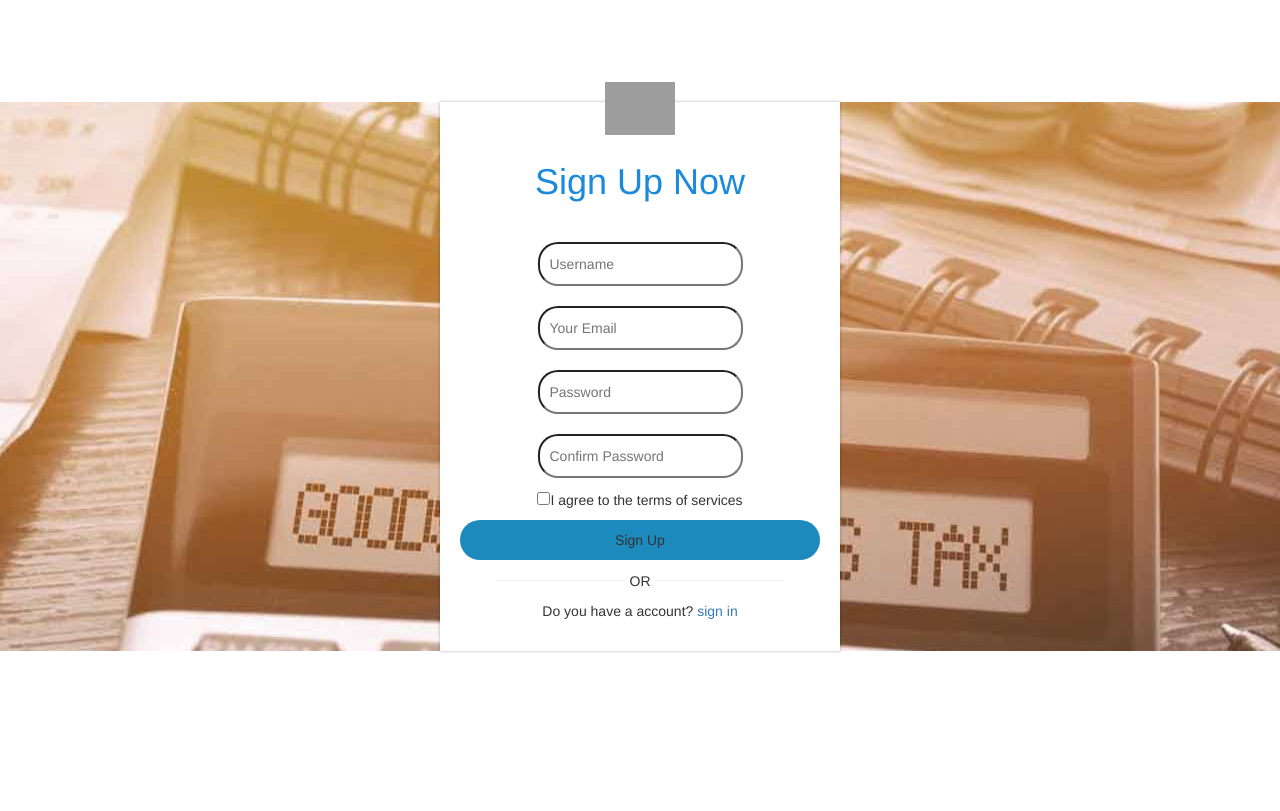
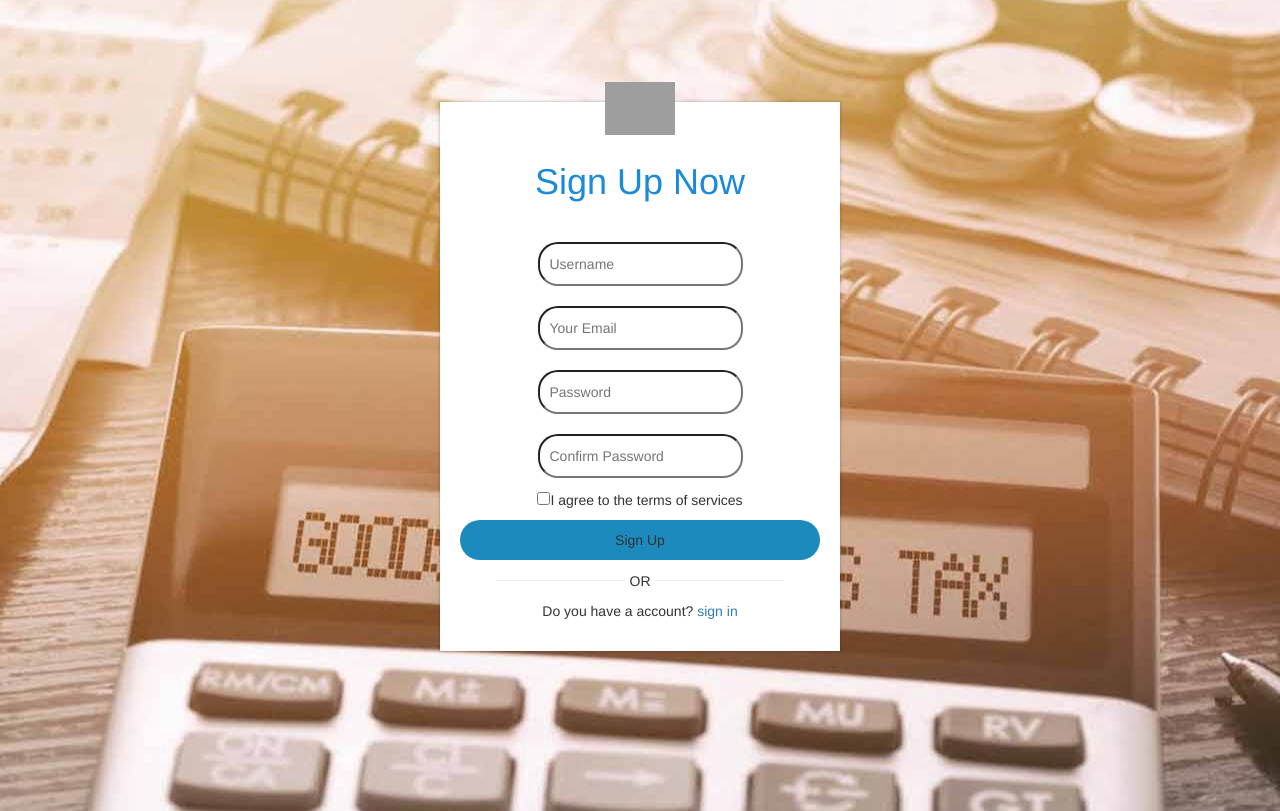
Before and after one commit to NischayaSharma/indirect_tax_consultancy, a Flask app: page /signup in a window 1280 px wide. Run offline with Flask 2, Linux system fonts and the light colour scheme; some libraries are stand-ins or nearby versions; grey boxes are pictures that could not be loaded.

Commit message:
fix: Signup background fix.

```diff
--- a/static/signup.css
+++ b/static/signup.css
@@ -4,19 +4,6 @@ body{
   margin: 0;
   padding: 0;
   font-family: sans-serif;
-  /* background-image: url("gst.jpeg");
-  height: 150%;
-
-
-  background-position: center;
-  background-repeat: no-repeat;
-    -webkit-background-size: auto;
-  background-size: auto; */
-
-
-}
-
-main{
   background-image: url("gst.jpeg");
   height: 150%;
 
@@ -26,7 +13,20 @@ main{
     -webkit-background-size: auto;
   background-size: auto;
 
+
 }
+
+/* main{
+  background-image: url("gst.jpeg");
+  height: 150%;
+
+
+  background-position: center;
+  background-repeat: no-repeat;
+    -webkit-background-size: auto;
+  background-size: auto;
+
+} */
 
 .sign-up-form
 {
--- a/templates/signup.html
+++ b/templates/signup.html
@@ -7,10 +7,9 @@
     <link rel="stylesheet" href="{{url_for('.static', filename='signup.css')}}">
     <link rel="stylesheet" href="https://maxcdn.bootstrapcdn.com/bootstrap/3.3.7/css/bootstrap.min.css" integrity="sha384-BVYiiSIFeK1dGmJRAkycuHAHRg32OmUcww7on3RYdg4Va+PmSTsz/K68vbdEjh4u" crossorigin="anonymous">
   </head>
-  <body>
-    <main>
 
 
+  <body>
     <div class="sign-up-form">
       <img src="{{url_for('.static', filename='user-icon.png')}}" alt="xyz">
       <h1>Sign Up Now</h1>
@@ -28,7 +27,6 @@
       </form>
 
     </div>
-    </main>
     <br>
     <br><br>
     <br>
```
